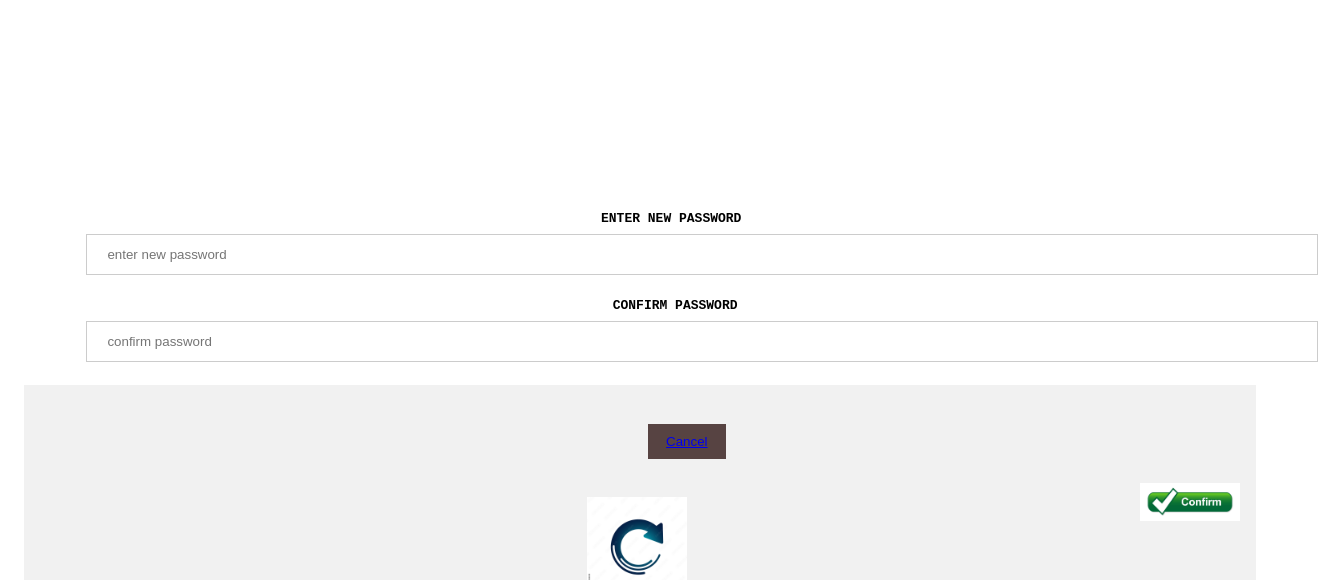
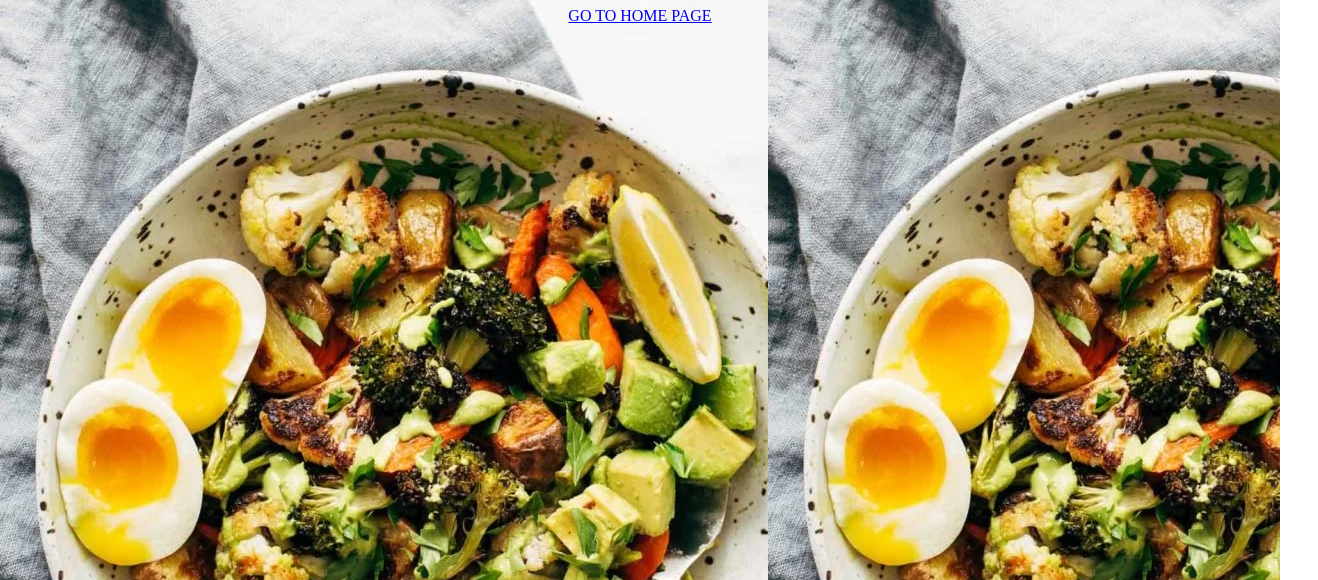
Before and after one commit to ChandraPerusomula/solo-leveling, a plain HTML site: page index.html in a window 1280 px wide. Shown: the part 73-653 px from the top of the page, 1318 px wide, since content can reach past the window. Drawn offline with Linux system fonts and the light colour scheme.

Commit message:
Add files via upload

```diff
--- a/index.html
+++ b/index.html
@@ -3,99 +3,13 @@
 <head>
     <meta charset="UTF-8">
     <meta name="viewport" content="width=device-width, initial-scale=1.0">
-    <title>FORGET PASSWORD</title>
+    <title>WEL COME TO GAMEING WORLD</title>
     <LINk rel="ICON" href="WhatsApp Image 2025-01-07 at 19.10.32_d4562ab1.jpg"></LINk>
-    <style>
-        body {font-family: Arial, Helvetica, sans-serif;}
-        form {border: 3px solid #f1f1f1;}
+</head>
+<body background="Roasted-Veggie-Bowl-with-Egg-1-768x1152.webp" style="word-wrap: break-word;">
+    <center>
 
-        input[type=text], input[type=password] {
-          width: 100%;
-          padding: 12px 20px;
-          margin: 8px 0;
-          display: inline-block;
-          border: 1px solid #ccc;
-          box-sizing: border-box;
-        }
-
-        button {
-          background-color: #361717;
-          color: white;
-          padding: 14px 20px;
-          margin: 8px 0;
-          border: none;
-          cursor: pointer;
-          width: 100%;
-        }
-
-        button:hover {
-          opacity: 0.8;
-        }
-
-        .cancelbtn {
-          width: auto;
-          padding: 10px 18px;
-          background-color: #574342;
-        }
-
-        .imgcontainer {
-          text-align: center;
-          margin: 24px 0 12px 0;
-        }
-
-        img.avatar {
-          width: 40%;
-          border-radius: 50%;
-        }
-
-        .container {
-          padding: 16px;
-        }
-
-        span.psw {
-          float: right;
-          padding-top: 16px;
-        }
-
-        /* Change styles for span and cancel button on extra small screens */
-        @media screen and (max-width: 300px) {
-          span.psw {
-             display: block;
-             float: none;
-          }
-          .cancelbtn {
-             width: 100%;
-          }
-        }
-        </style>
-</head>
-<body>
-  <center><pre>
-
-
-
-
-
-
-
-
-
-
-
-
-
-
-
-    <div class="container">
-        <label for="password"><b>ENTER NEW PASSWORD</b></label>
-        <input type="text" placeholder="enter new password" name="password" required>
-
-        <label for="confirm password"><b> CONFIRM PASSWORD</b></label>
-        <input type="password" placeholder="confirm password" name="conform password" required>
-        <div class="container" style="background-color:#f1f1f1">
-            <button name=" password"   type="button" class="cancelbtn"><a href="https://chandraperusomula.github.io/x1/">Cancel</a></button>
-            <span  class="psw"><a href="../wel/index.html" ><img src="confirm.jpg"  name="confirm alt="confirm width="100" name="password"></a></span> <br>
-            <a href="https://chandraperusomula.github.io/task-01-07-01-25/"><img src="retry.jpg" alt="RETRY" width="100"></a>
-          </div>
+    <H1>Create New Password Successfully Complete</H1></PRE>
+    <a href="https://chandraperusomula.github.io/task-01-07-01-25/"> GO TO HOME PAGE</a></center>
 </body>
 </html>
```
Also changed, not shown: Roasted-Veggie-Bowl-with-Egg-1-768x1152.webp (added).
